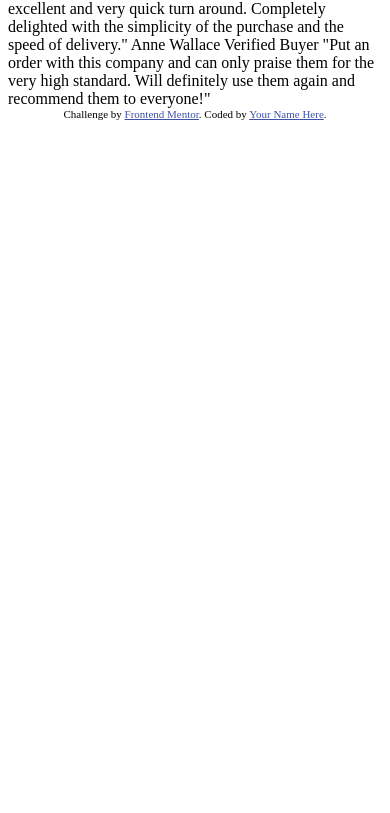
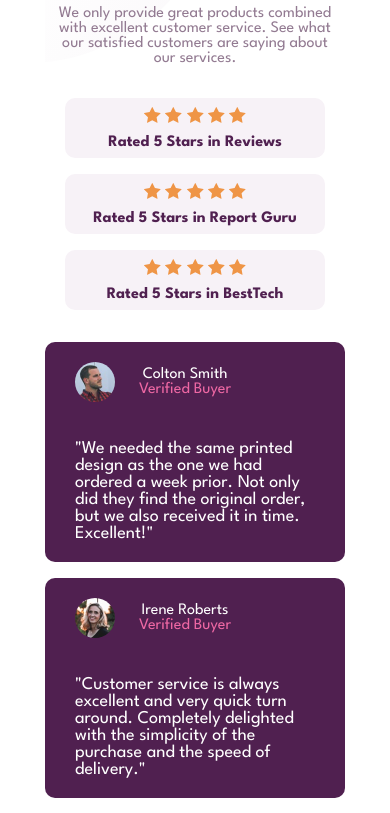
Before and after one commit to youssra-ghninou/social-proof-section-master, a plain HTML site: page index.html in a window 390 px wide. Shown: the part 170-983 px from the top of the page. Before the commit the page ends 844 px from the top, so only its background shows below. Drawn offline with Linux system fonts and the light colour scheme.

Commit message:
mobile version done

```diff
--- a/index.html
+++ b/index.html
@@ -11,51 +11,98 @@
       sizes="32x32"
       href="./images/favicon-32x32.png"
     />
+    <link rel="stylesheet" href="./style.css">
 
     <title>Frontend Mentor | Social proof section</title>
 
-    <!-- Feel free to remove these styles or customise in your own stylesheet 👍 -->
-    <style>
-      .attribution {
-        font-size: 11px;
-        text-align: center;
-      }
-      .attribution a {
-        color: hsl(228, 45%, 44%);
-      }
-    </style>
+
   </head>
   <body>
-    10,000+ of our users love our products.
-
-    We only provide great products combined with excellent customer service.
+    <div class="main">
+      <div class="title">10,000+ of our users love our products.</div>
+      <div class="text"> We only provide great products combined with excellent customer service.
         See what our satisfied customers are saying about our services.
-
+        </div>
+        <div class="cards1">
+          <div class="card1">
+            <div class="stars">
+              <img src="./images/icon-star.svg" alt="">
+              <img src="./images/icon-star.svg" alt="">
+              <img src="./images/icon-star.svg" alt="">
+              <img src="./images/icon-star.svg" alt="">
+              <img src="./images/icon-star.svg" alt="">
+            </div>
             Rated 5 Stars in Reviews
+          </div>
+          <div class="card1">
+            <div class="stars">
+              <img src="./images/icon-star.svg" alt="">
+              <img src="./images/icon-star.svg" alt="">
+              <img src="./images/icon-star.svg" alt="">
+              <img src="./images/icon-star.svg" alt="">
+              <img src="./images/icon-star.svg" alt="">
+            </div>
             Rated 5 Stars in Report Guru
+          </div>
+          <div class="card1">
+            <div class="stars">
+              <img src="./images/icon-star.svg" alt="">
+              <img src="./images/icon-star.svg" alt="">
+              <img src="./images/icon-star.svg" alt="">
+              <img src="./images/icon-star.svg" alt="">
+              <img src="./images/icon-star.svg" alt="">
+            </div>
              Rated 5 Stars in BestTech
-
-    Colton Smith
-    Verified Buyer
+            </div>
+        </div>
+      <div class="cards2">
+        <div class="card2">
+          <div class="content">
+            <img src="./images/image-colton.jpg" alt="" id="img1">
+            <div class="titpro">
+              <div class="title2">Colton Smith </div>
+              <div class="profile">Verified Buyer</div>
+            </div>
+          </div>
+          <div class="comment">
             "We needed the same printed design as the one we had ordered a week prior.
         Not only did they find the original order, but we also received it in time.
         Excellent!"
-
-    Irene Roberts
-    Verified Buyer
+          </div>
+        </div>
+        <div class="card2">
+          <div class="content">
+            <img src="./images/image-irene.jpg" alt="" id="img1">
+            <div class="titpro">
+              <div class="title2">Irene Roberts </div>
+              <div class="profile">Verified Buyer</div>
+            </div>
+          </div>
+          <div class="comment">
             "Customer service is always excellent and very quick turn around. Completely
         delighted with the simplicity of the purchase and the speed of delivery."
-
-    Anne Wallace
-    Verified Buyer
+          </div>
+        </div>
+        <div class="card2">
+          <div class="content">
+            <img src="./images/image-anne.jpg" alt="" id="img1">
+            <div class="titpro">
+              <div class="title2"> Anne Wallace </div>
+              <div class="profile">Verified Buyer</div>
+            </div>
+          </div>
+          <div class="comment">
             "Put an order with this company and can only praise them for the very high
         standard. Will definitely use them again and recommend them to everyone!"
-
+          </div>
+        </div>
+      </div>
       <div class="attribution">
         Challenge by
         <a href="https://www.frontendmentor.io?ref=challenge" target="_blank"
           >Frontend Mentor</a
-      >. Coded by <a href="#">Your Name Here</a>.
+        >. Coded by <a href="#">Youssra</a>.
+      </div>
     </div>
   </body>
 </html>
--- /dev/null
+++ b/style.css
@@ -0,0 +1,90 @@
+@import url('https://fonts.googleapis.com/css2?family=League+Spartan:wght@400;500;700&display=swap');
+body{
+    display: flex;
+    flex-direction: column;
+    align-items: center;
+    margin: 0px;
+    padding: 0px;
+}
+.main{
+    width: 300px;
+    padding-top: 60px;
+    background-image: url(./images/bg-pattern-top-mobile.svg);
+    background-repeat: no-repeat;
+    display: flex;
+    flex-direction: column;
+    justify-content: center;
+    align-items: center;
+    text-align: center;
+    gap: 2rem;
+}
+.title{
+    color: hsl(300, 43%, 22%);
+    font-size: 30px;
+    width: 220px;
+    font-family: 'League Spartan', sans-serif;
+    font-weight: bold;
+}
+.text{
+    color: hsl(303, 10%, 53%);
+    font-family: 'League Spartan', sans-serif;
+    width: 275px;
+}
+.cards1{
+    display: flex;
+    flex-direction: column;
+    gap: 1rem;
+}
+.card1{
+    width: 260px;
+    height: 60px;
+    background-color: hsl(300, 24%, 96%);
+    color:hsl(300, 43%, 22%) ;
+    display: flex;
+    flex-direction: column;
+    justify-content: center;
+    gap: 0.5rem;
+    border-radius: 10px;
+    font-family: 'League Spartan', sans-serif;
+    font-weight: bold;
+}
+.cards2{
+    display: flex;
+    flex-direction: column;
+    gap: 1rem;
+
+}
+.card2{
+    font-family: 'League Spartan', sans-serif;
+    background-color: hsl(300, 43%, 22%);
+    border-radius: 10px;
+    height: 200px;
+    display: flex;
+    flex-direction: column;
+    gap: 0.5rem;
+    padding-top: 20px;
+}
+.title2{
+    color:hsl(0, 0%, 100%) ;
+}
+.profile{
+   color: hsl(333, 80%, 67%);
+}
+
+.comment{
+    color: hsl(0, 0%, 100%);
+    font-size: 18px;
+    text-align: left;
+    padding: 30px;
+    font-weight: 100px;
+}
+#img1{
+    height: 40px;
+    border-radius: 50%;
+}
+.content{
+    display: flex;
+    gap:1.5rem;
+    padding-left: 30px;
+    align-items: center;
+}
```
Lines whose indentation alone changed are shown as unchanged.
